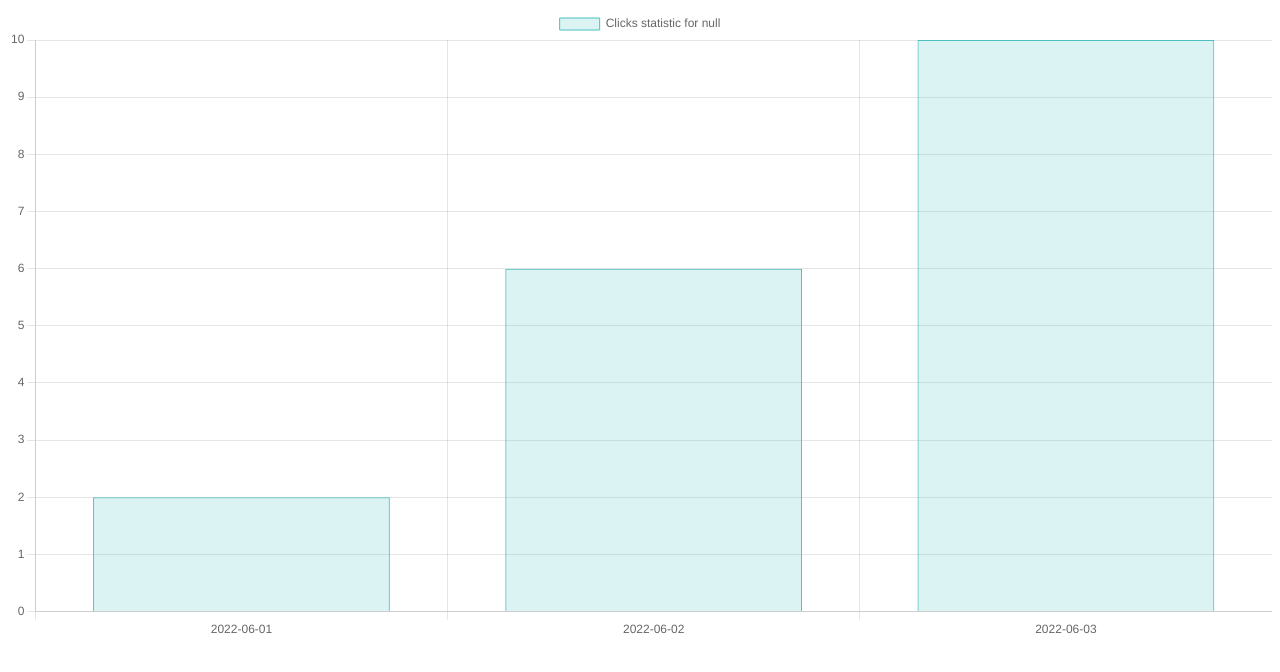
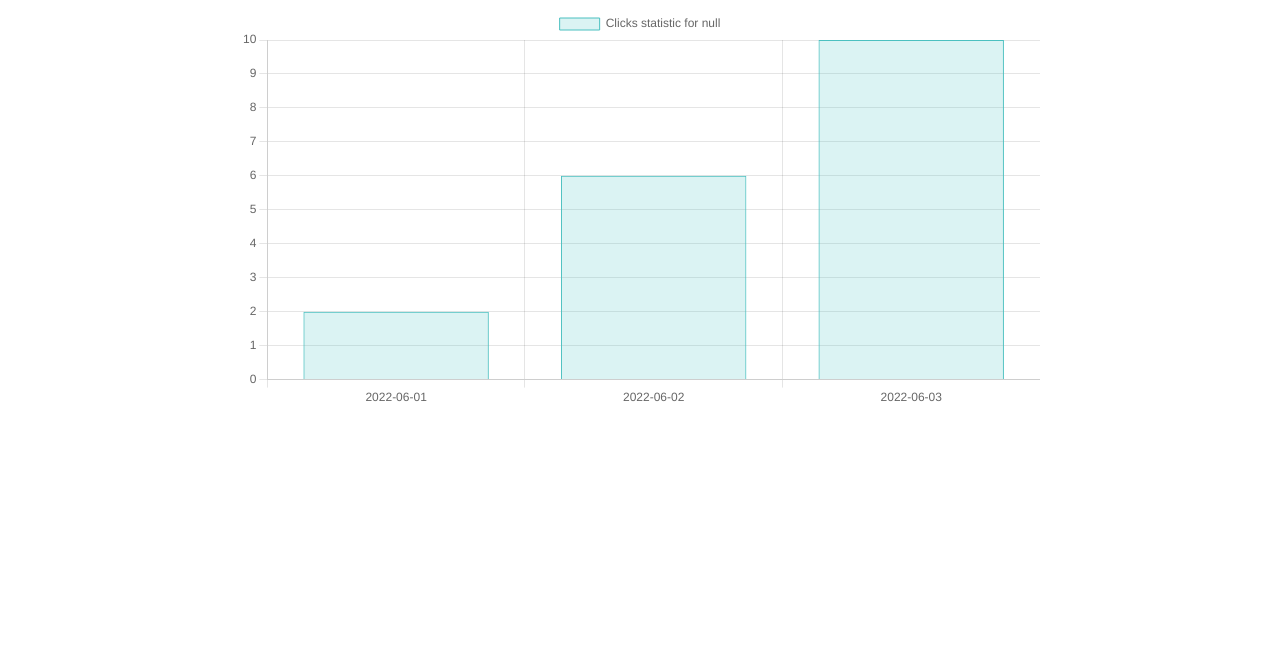
Before and after one commit to AnastasiiaPlutalova/react-no-cra, a React app: page /statistics in a window 1280 px wide. Shown: the top 672 px of the page. Built offline with nearby package versions, Linux system fonts and the light colour scheme.

Commit message:
add styles for statistics page

```diff
--- a/src/pages/StatisticsPage/StatisticsPage.jsx
+++ b/src/pages/StatisticsPage/StatisticsPage.jsx
@@ -2,6 +2,8 @@
 import React, { useEffect } from 'react';
 import { useLocation } from 'react-router-dom';
 import Chart from 'chart.js/auto';
+
+import './StatisticsPage.scss';
 
 const getChartConfig = (data) => ({
   type: 'bar',
@@ -44,7 +46,7 @@ function StatisticsPage() {
     new Chart(ctx, config);
   });
 
-  return <canvas id="clicksChart" />;
+  return <canvas className="statistics__canvas" id="clicksChart" />;
 }
 
 export default StatisticsPage;
--- /dev/null
+++ b/src/pages/StatisticsPage/StatisticsPage.scss
@@ -0,0 +1,7 @@
+.statistics {
+    &__canvas {
+        width: 800px;
+        height: 400px;
+        margin: auto;
+    }
+}
```
